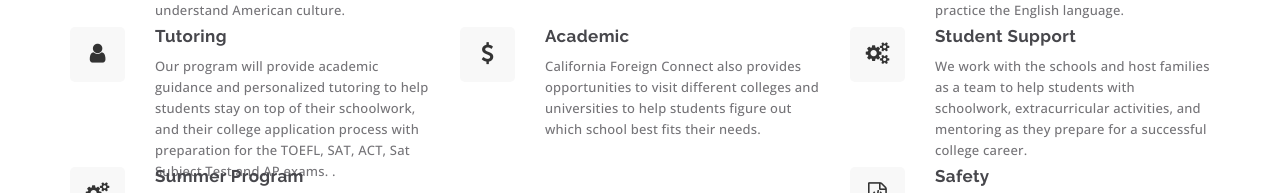
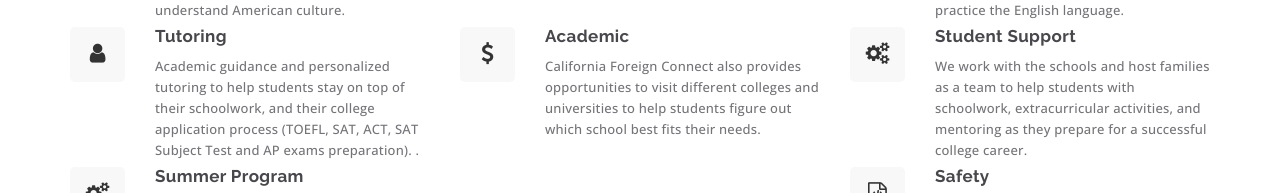
Before and after one commit to CFCLLC/CFCLLC.github.io, a plain HTML site: page index.html in a window 1280 px wide. Shown: the part 2065-2258 px from the top of the page. Drawn offline with nearby package versions, Linux system fonts and the light colour scheme; files whose address does not match are found by name.

Commit message:
Update index.html

```diff
--- a/index.html
+++ b/index.html
@@ -197,10 +197,10 @@
 							<div class="featured-text">
 								<h4>Tutoring</h4>
 								<p>
-								Our program will provide academic guidance and personalized tutoring to
+								Academic guidance and personalized tutoring to
 								help students stay on top of their schoolwork, and their college
-								application process with preparation for the TOEFL, SAT, ACT, Sat
-								Subject Test and AP exams.
+								application process (TOEFL, SAT, ACT, SAT
+								Subject Test and AP exams preparation).
 								.</p>
 							</div>
 						</div>
```
